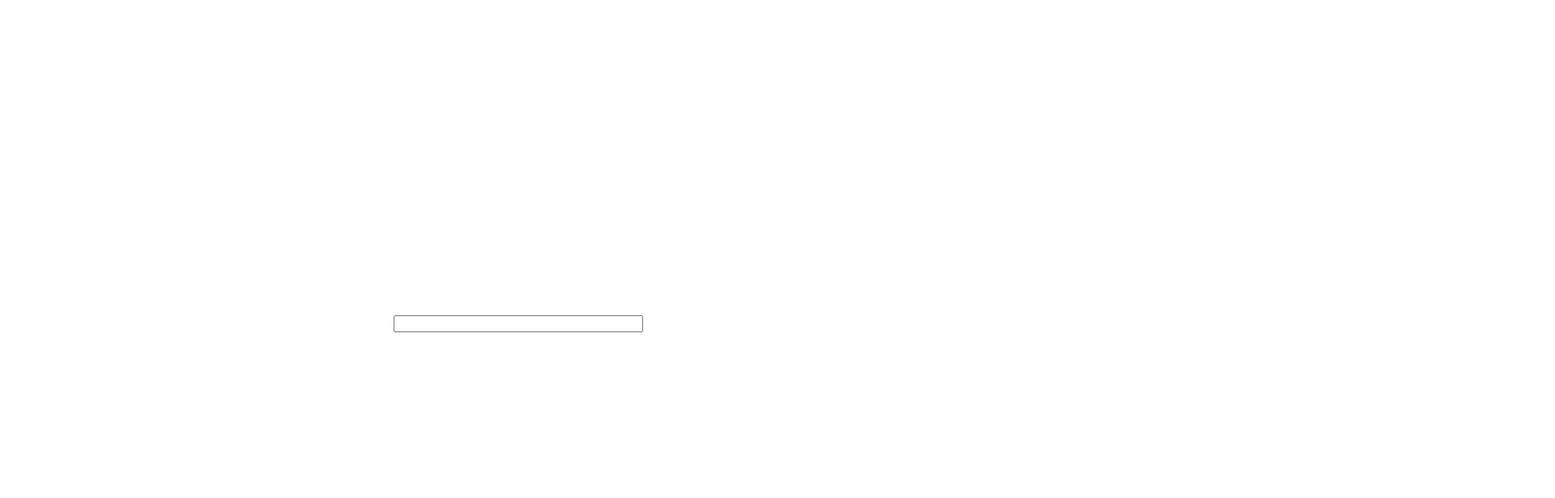
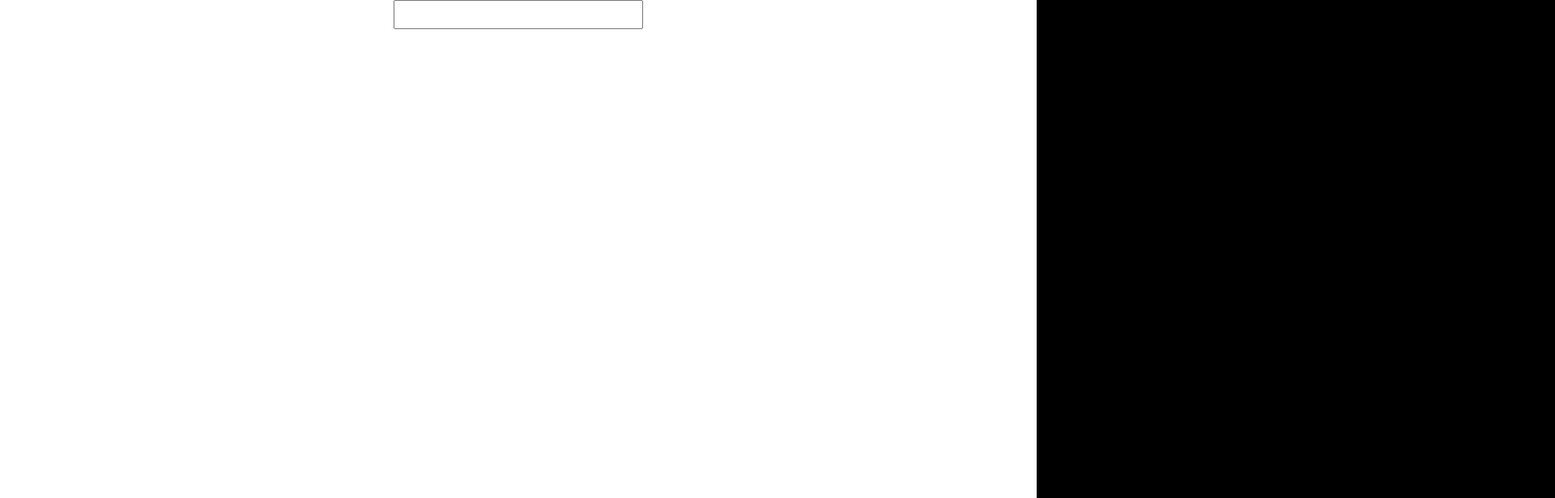
Before and after one commit to SnoopyKim/seatro, a React (Create React App) app: page / in a window 1280 px wide. Shown: the top 616 px of the page at 81% size, 1920 px wide, since content can reach past the window. Built offline with nearby package versions, Linux system fonts and the light colour scheme.

Commit message:
검색창 자동완성 & 화면 전환 간 애니메이션

```diff
--- a/package.json
+++ b/package.json
@@ -9,6 +9,7 @@
     "react": "^17.0.2",
     "react-dom": "^17.0.2",
     "react-scripts": "4.0.3",
+    "react-spring": "9.2.4",
     "web-vitals": "^1.0.1"
   },
   "scripts": {
--- a/src/App.css
+++ b/src/App.css
@@ -1,12 +1,7 @@
-.app {
-  position: absolute;
-  width: 100%;
-  height: 100%;
-  display: flex;
-  flex-direction: column;
+div {
+  display: flex
 }
-
-.app>input {
+input {
   width: 300px;
-  margin: auto;
+  height: 30px;
 }
--- a/src/App.js
+++ b/src/App.js
@@ -3,9 +3,10 @@ import './App.css';
 import { useContext, useEffect, useRef, useState } from 'react';
 import { AppContext, AppContextProvider } from './contexts/AppContext';
 import { getStationInfo, getStations } from './utils/data';
+import PageSwitcher from './components/PageSwitcher';
 
 function App() {
-  const { station, setStation } = useContext(AppContext)
+  const { station, setStation, switchStatus, setSwitchStatus } = useContext(AppContext)
   const [stationList, setStationList] = useState([])
   const stations = useRef();
 
@@ -38,6 +39,7 @@ function App() {
         getStationInfo(stationList[0], true).then(res => {
           console.log(res)
           setStation(res)
+          setSwitchStatus(true)
           e.target.value = '';
         })
       }
@@ -45,9 +47,16 @@ function App() {
   }
 
   return (
-    <div className="app">
-      <input type="text" onChange={handleInput} onKeyDown={search}/>
-    </div>
+    <PageSwitcher status={switchStatus}>
+      <div style={{ flexDirection: 'column', justifyContent: 'center', alignItems: 'center' }}>
+        <div style={{ flexDirection: 'column' }}>
+          <input type="text" onChange={handleInput} onKeyDown={search} />
+          <div style={{ position: 'relative', flexDirection: 'column', zIndex: 1 }}>
+            { stationList.map((stationName) => <span>{stationName}</span>) }
+          </div>
+        </div>
+      </div>
+    </PageSwitcher>
   );
 }
 
--- /dev/null
+++ b/src/components/PageSwitcher.js
@@ -0,0 +1,41 @@
+import React, { useContext, useEffect } from 'react'
+import { useSpring, animated } from 'react-spring'
+
+const containerStyle = {
+    display: 'block',
+    position: 'absolute',
+    width: '100vw',
+    height: '100vh'
+}
+
+export default function PageSwitcher({ status, children }) {
+    const animLeft = useSpring({
+        config: { duration: 500 },
+        right: status ? "0%" : "-50%"
+    })
+    const animRight = useSpring({
+        config: { duration: 500 },
+        left: status ? "0%" : "-50%"
+    })
+
+    return (
+        <div style={containerStyle}>
+            <Door animStyle={animLeft} />
+            <Door animStyle={animRight} />
+            { children }
+        </div>
+    )
+}
+
+const doorStyle = {
+    position: 'absolute',
+    width: "50%",
+    height: "100%",
+    backgroundColor: "black"
+}
+
+const Door = ({ animStyle, restStyle }) => (
+    <animated.div style={{ ...doorStyle, ...animStyle, ...restStyle}}>
+
+    </animated.div>
+)
--- a/src/contexts/AppContext.js
+++ b/src/contexts/AppContext.js
@@ -1,10 +1,19 @@
-import React, { createContext, useState } from 'react'
+import React, { createContext, useEffect, useState } from 'react'
 
 const AppContext = createContext();
 
 const AppContextProvider = ({ children }) => {
-    const [station, setStation] = useState(null);
-    const contextValue = { station, setStation };
+    const [ station, setStation ] = useState(null);
+    const [ switchStatus, setSwitchStatus ] = useState(false);
+    const contextValue = { station, setStation, switchStatus, setSwitchStatus};
+
+    useEffect(() => {
+        switchStatus && setTimeout(() => {
+        // TODO: 페이지 변경 확인 (데이터 받아와졌는지 확인)
+        //
+        setSwitchStatus(false)
+        }, 1000)
+    }, [switchStatus])
 
     return (
         <AppContext.Provider value={contextValue}>
```
Also changed, not shown: 1 other file (tests, documents, lock files or other folders).
